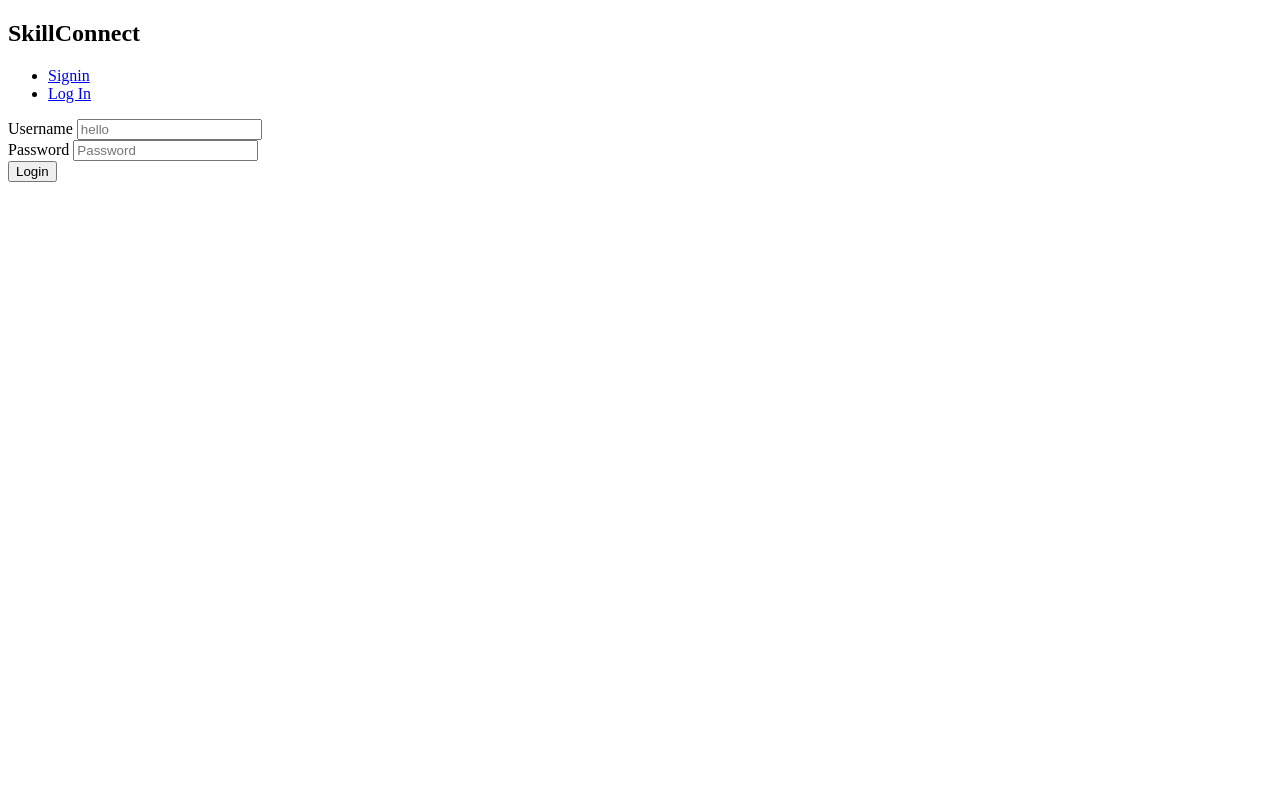
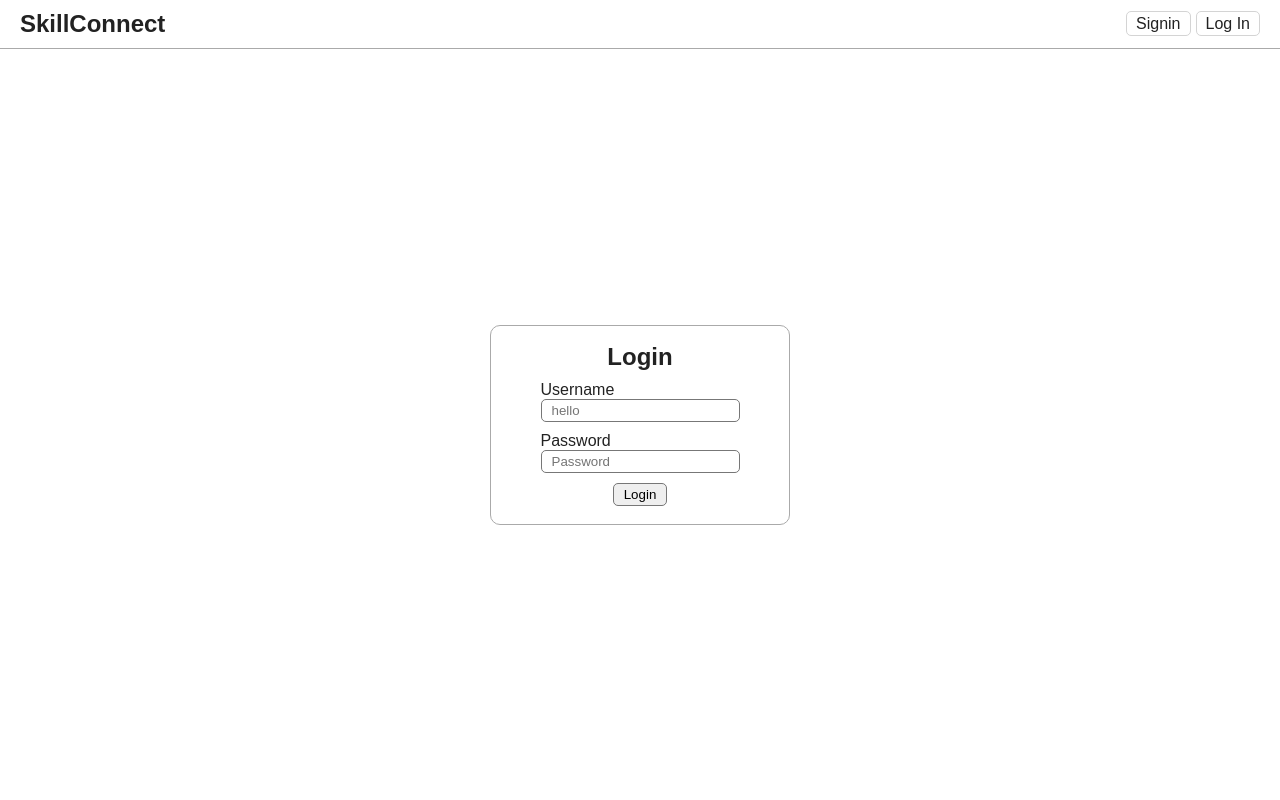
Before and after one commit to madhushree-balu/SkillConnect, a Flask app: page /auth/login in a window 1280 px wide. Run offline with Flask 3, Linux system fonts and the light colour scheme.

Commit message:
Changes to be committed: 	modified:   static/base.css 	new file:   static/login.css 	new file:   static/profile.css 	modified:   storage.sqlite3 	modified:   templates/auth/login.html 	modified:   templates/auth/signup.html 	modified:   templates/profile.html

```diff
--- a/static/base.css
+++ b/static/base.css
@@ -0,0 +1,62 @@
+* {
+    padding: 0;
+    margin: 0;
+    box-sizing: border-box;
+}
+
+
+body {
+    font-family: sans-serif;
+    font-size: 16px;
+    color: #222;
+    min-height: 100vh;
+    display: flex;
+    align-items: center;
+    justify-content: center;
+    flex-direction: column;
+}
+
+
+section#page {
+    width: 100%;
+    position: relative;
+    height: fit-content;
+    display: flex;
+    align-items: center;
+    flex-direction: column;
+    justify-content: center;
+    flex-grow: 1;
+}
+
+nav {
+    display: flex;
+    align-items: center;
+    justify-content: space-between;
+    flex-direction: row;
+    position: sticky;
+    top: 0;
+    width: 100%;
+    padding: 10px 20px;
+    border-bottom: 1px solid #aaa;
+}
+
+nav > ul {
+    display: flex;
+    align-items: center;
+    justify-content: center;
+    gap: 5px;
+    list-style: none;
+}
+
+nav li a {
+    text-decoration: none;
+    border: 1px solid #d4d4d4;
+    color: #222;
+    padding: 3px 9px;
+    border-radius: 5px;
+    transition: .3s;
+}
+
+nav li a:hover {
+    border: 1px solid #222;
+}
--- /dev/null
+++ b/static/login.css
@@ -0,0 +1,34 @@
+.container {
+    width: 300px;
+    min-height: 200px;
+    border: 1px solid #aaa;
+    border-radius: 10px;
+    display: flex;
+    align-items: center;
+    justify-content: center;
+    flex-direction: column;
+    align-self: center;
+    gap: 10px;
+    padding: 10px 0px;
+}
+
+form {
+    display: flex;
+    align-items: center;
+    justify-content: center;
+    flex-direction: column;
+    gap: 10px;
+}
+
+form > div {
+    display: flex;
+    align-items: flex-start;
+    justify-content: center;
+    flex-direction: column;
+}
+
+input {
+    padding: 3px 10px;
+    border-radius: 5px;
+    border: 1px solid #777;
+}
--- a/templates/auth/login.html
+++ b/templates/auth/login.html
@@ -1,8 +1,12 @@
 {% extends 'base.html' %}
 {% block title %}Login{% endblock %}
+{% block head %}
+    <link rel="stylesheet" href="{{ url_for('static', filename='login.css') }}">
+{% endblock %}
 
 {% block content %}
-
+    <div class="container">
+        <h1>Login</h1>
         <form action="" method="post">
             <div>
                 <label for="username">Username</label>
@@ -18,5 +22,6 @@
                 <input type="submit" value="Login">
             </div>
         </form>
+    </div>
 
 {% endblock %}
--- a/templates/profile.html
+++ b/templates/profile.html
@@ -1,5 +1,8 @@
 {% extends 'base.html' %}
 {% block title %}Profile{% endblock %}
+{% block head %}
+    <link rel="stylesheet" href="{{ url_for('static', filename='profile.css') }}">
+{% endblock %}
 
 {% block content %}
 
```
Also changed, not shown: templates/auth/signup.html (+7 -0 lines), static/profile.css (added), storage.sqlite3. Lines whose indentation alone changed are shown as unchanged.
